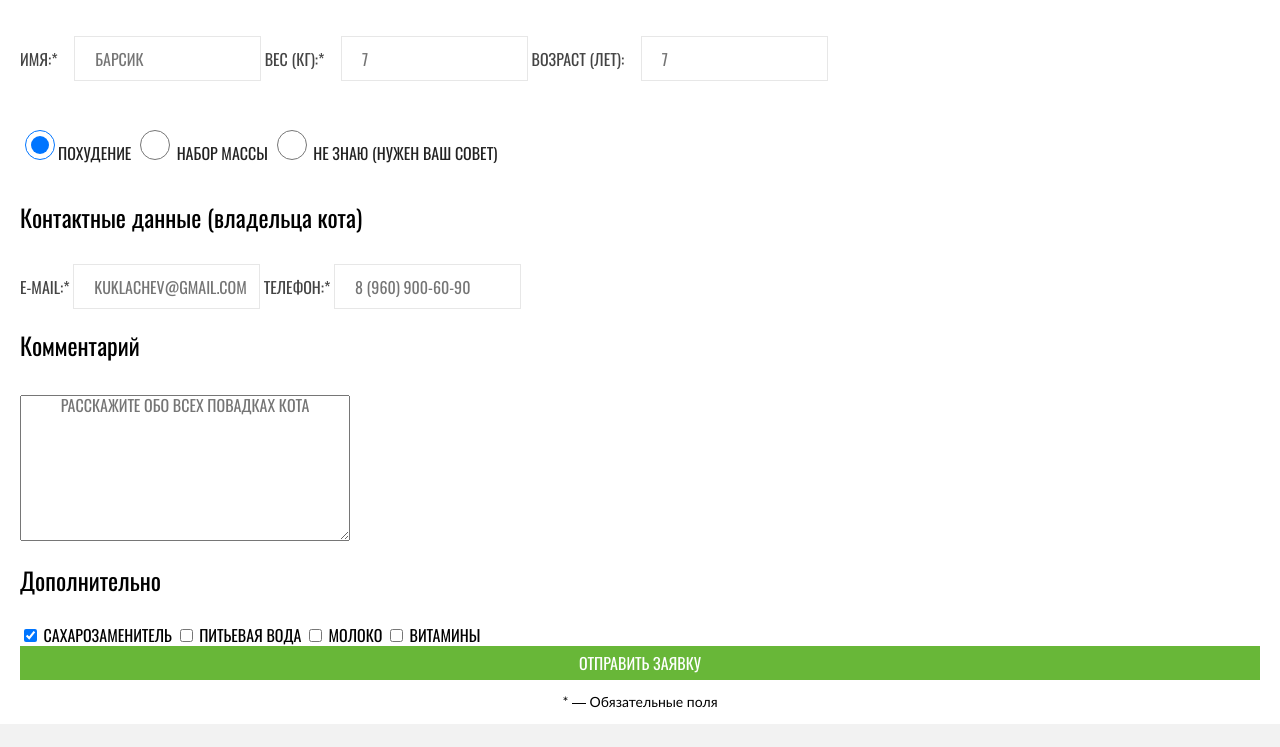
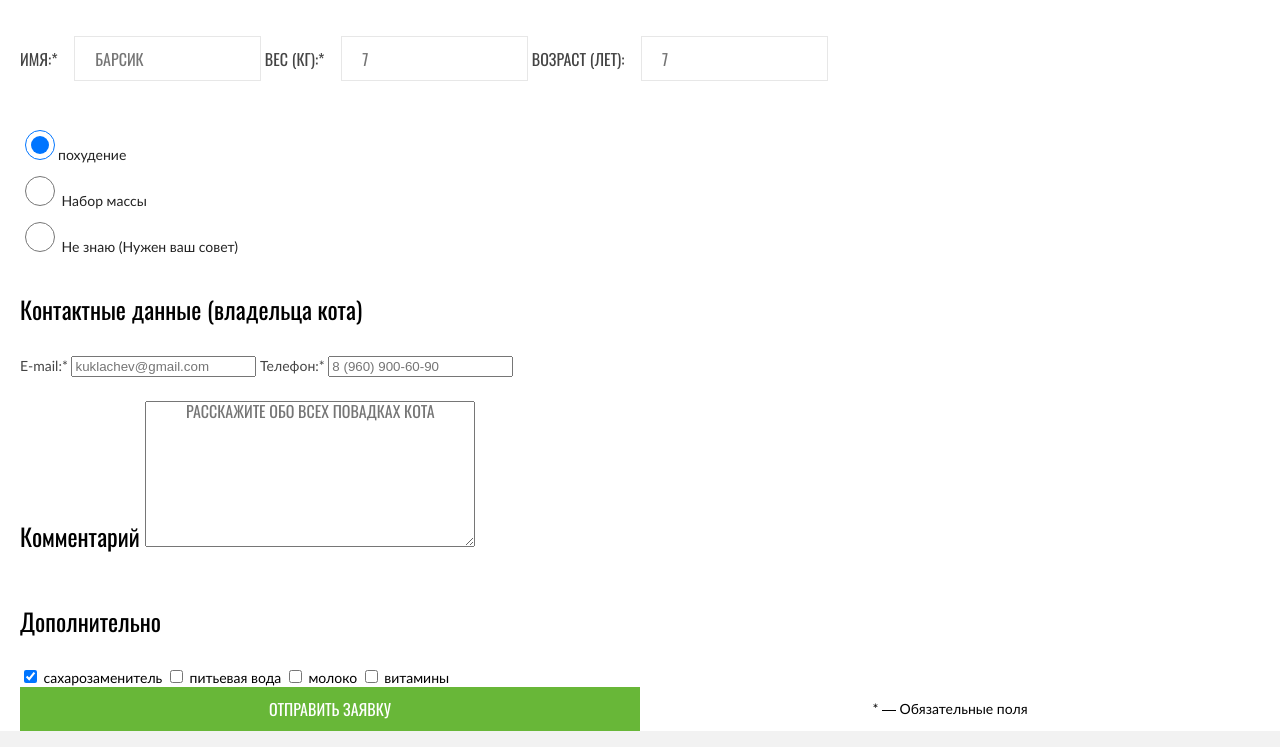
Before and after one commit to htmlacademy-adaptive/2178613-cat-energy-27, a plain HTML site: page 4/form.html in a window 1280 px wide. Shown: the part 204-951 px from the top of the page. Drawn offline with Linux system fonts and the light colour scheme.

Commit message:
:heavy_check_mark: Сборка #4

```diff
--- a/4/css/style.css
+++ b/4/css/style.css
@@ -76,11 +76,6 @@ body {
   flex-direction: column;
 }
 
-@media (min-width: 1440px) {
-  .page__main-header-index {
-    position: absolute;
-  }
-}
 .main-header {
   width: 100%;
   min-height: 65px;
@@ -355,6 +350,9 @@ body {
   .promo {
     min-height: 583px;
     padding: 0 120px;
+    display: grid;
+    grid-template-columns: 500px auto;
+    grid-template-rows: min-content min-content min-content auto auto;
   }
 }
 .promo-desc {
@@ -369,6 +367,8 @@ body {
 @media (min-width: 768px) {
   .promo-desc {
     color: #000000;
+    grid-column: 1/2;
+    grid-row: 2/3;
   }
 }
 .promo-image {
@@ -392,6 +392,8 @@ body {
 @media (min-width: 1440px) {
   .promo-title {
     color: #000000;
+    grid-column: 1/2;
+    grid-row: 1/2;
   }
 }
 .feature {
@@ -795,6 +797,8 @@ body {
 .form__form-radiobutton {
   margin: 0;
   grid-column: 1/-1;
+  display: flex;
+  flex-direction: column;
 }
 
 .form__form-contacts {
@@ -826,6 +830,15 @@ body {
   color: #000000;
 }
 
+@media (min-width: 768px) {
+  .form__button {
+    grid-column: 1/3;
+  }
+
+  .form__desc-form {
+    grid-column: 3/5;
+  }
+}
 @media (min-width: 1440px) {
   .form__form-stats {
     grid-column: span 2;
@@ -849,25 +862,22 @@ body {
 }
 
 .form-stats__form-field {
-  margin-left: 13px;
-  margin-bottom: 14px;
-  right: 0;
-}
-
-.form-label {
+  height: 45px;
+  border: 1px solid #e7e7e7;
+  padding: 14px 0 13px 20px;
+  box-sizing: border-box;
   font-family: "oswald", sans-serif;
   font-weight: 400;
   font-size: 16px;
   line-height: 18px;
   text-transform: uppercase;
   color: #444444;
+  margin-left: 13px;
+  margin-bottom: 14px;
+  right: 0;
 }
 
-.form-field {
-  height: 45px;
-  border: 1px solid #e7e7e7;
-  padding: 14px 0 13px 20px;
-  box-sizing: border-box;
+.form-stats__form-label {
   font-family: "oswald", sans-serif;
   font-weight: 400;
   font-size: 16px;
@@ -883,17 +893,14 @@ body {
 
 .form-radiobutton__radiobutton {
   margin-bottom: 13px;
+  width: 30px;
+  height: 30px;
+  border-radius: 50%;
+  display: inline-block;
 }
 
 .form-radiobutton__form-label {
   color: #222222;
-}
-
-.radiobutton {
-  width: 30px;
-  height: 30px;
-  border-radius: 50%;
-  display: inline-block;
 }
 
 .form-contacts {
--- a/4/form.html
+++ b/4/form.html
@@ -53,25 +53,26 @@
         программу питания для вашего кота</h2>
       <!-- form-stats -->
       <fieldset class="form__form-stats form-stats">
-        <label class="form-stats__form-label form-label" for="name">ИМЯ:*</label>
-        <input class="form-stats__form-field form-field" type="text" name="name" id="name" placeholder="БАРСИК"
-          required>
-        <label class="form-stats__form-label form-label" for="weight">ВЕС (КГ):*</label>
-        <input class="form-stats__form-field form-field" type="text" name="weight" id="weight" placeholder="7" required>
-        <label class="form-stats__form-label form-label" for="age">ВОЗРАСТ (ЛЕТ):</label>
-        <input class="form-stats__form-field form-field" type="text" name="age" id="age" placeholder="7">
+        <label class="form-stats__form-label">ИМЯ:*
+          <input class="form-stats__form-field" type="text" name="name" placeholder="БАРСИК" required>
+        </label>
+        <label class="form-stats__form-label">ВЕС (КГ):*
+          <input class="form-stats__form-field" type="text" name="weight" placeholder="7" required>
+        </label>
+        <label class="form-stats__form-label">ВОЗРАСТ (ЛЕТ):
+          <input class="form-stats__form-field" type="text" name="age" placeholder="7">
+        </label>
       </fieldset>
       <!-- form-radiobutton -->
       <fieldset class="form__form-radiobutton form-radiobutton">
-        <label class="form-radiobutton__form-label form-label">
-          <input class="form-radiobutton__radiobutton radiobutton" type="radio" name="type-of-service" value="get-slim"
+        <label class="form-radiobutton__form-label">
+          <input class="form-radiobutton__radiobutton" type="radio" name="type-of-service" value="get-slim"
             checked>похудение</label>
-        <label class="form-radiobutton__form-label form-label">
-          <input class="form-radiobutton__radiobutton radiobutton" type="radio" name="type-of-service"
-            value="get-weight">
+        <label class="form-radiobutton__form-label">
+          <input class="form-radiobutton__radiobutton" type="radio" name="type-of-service" value="get-weight">
           Набор массы</label>
-        <label class="form-radiobutton__form-label form-label">
-          <input class="form-radiobutton__radiobutton radiobutton" type="radio" name="type-of-service" value="advice">
+        <label class="form-radiobutton__form-label">
+          <input class="form-radiobutton__radiobutton" type="radio" name="type-of-service" value="advice">
           Не знаю (Нужен ваш
           совет)</label>
       </fieldset>
@@ -79,32 +80,41 @@
       <fieldset class="form__form-contacts form-contacts">
         <legend class="form-contacts__form-legend form-legend">Контактные данные
           (владельца кота)</legend>
-        <label class="form-contacts__form-label form-label" for="form-email">E-mail:*</label>
-        <input class="form-contacts__form-field form-field" type="email" name="form-email" id="form-email"
-          placeholder="kuklachev@gmail.com" required>
-        <label class="form-contacts__form-label form-label form-label--contacts" for="form-tel">Телефон:*</label>
-        <input class="form-contacts__form-field form-field form-field--tel" type="tel" name="form-tel" id="form-tel"
-          placeholder="8 (960) 900-60-90" required>
+        <label class="form-contacts__form-label">E-mail:*
+          <input class="form-contacts__form-field" type="email" name="form-email" placeholder="kuklachev@gmail.com"
+            required>
+        </label>
+        <label class="form-contacts__form-label form-contacts__form-label--contacts">Телефон:*
+          <input class="form-contacts__form-field form-contacts__form-field--tel" type="tel" name="form-tel"
+            placeholder="8 (960) 900-60-90" required>
+        </label>
       </fieldset>
       <!-- form-comment -->
       <div class="form__form-comment form-comment">
-        <label class="form-comment__form-legend form-legend" for="form-comment">Комментарий</label>
-        <textarea class="form-comment__field" name="form-comment" id="form-comment" cols="42" rows="8"
-          placeholder="Расскажите обо всех повадках кота"></textarea>
+        <label class="form-comment__form-legend form-legend">Комментарий
+          <textarea class="form-comment__field" name="form-comment" cols="42" rows="8"
+            placeholder="Расскажите обо всех повадках кота"></textarea>
+        </label>
       </div>
       <!-- form-checkbox -->
       <fieldset class="form__form-checkbox form-checkbox">
         <legend class="form-checkbox__form-legend form-legend">Дополнительно</legend>
-        <input class="form-checkbox__checkbox-window checkbox-window" type="checkbox" name="sweetener" id="sweetener"
-          checked>
-        <label class="form-checkbox__form-label form-label" for="sweetener">сахарозаменитель</label>
-        <input class="form-checkbox__checkbox-window checkbox-window" type="checkbox" name="drinking-water"
-          id="drinking-water">
-        <label class="form-checkbox__form-label form-label" for="drinking-water">питьевая вода</label>
-        <input class="form-checkbox__checkbox-window checkbox-window" type="checkbox" name="milk" id="milk">
-        <label class="form-checkbox__form-label form-label" for="milk">молоко</label>
-        <input class="form-checkbox__checkbox-window checkbox-window" type="checkbox" name="vitamins" id="vitamins">
-        <label class="form-checkbox__form-label form-label" for="vitamins">витамины</label>
+        <label class="form-checkbox__form-label">
+          <input class="form-checkbox__checkbox-window" type="checkbox" name="sweetener" checked>
+          сахарозаменитель
+        </label>
+        <label class="form-checkbox__form-label">
+          <input class="form-checkbox__checkbox-window" type="checkbox" name="drinking-water">
+          питьевая вода
+        </label>
+        <label class="form-checkbox__form-label">
+          <input class="form-checkbox__checkbox-window" type="checkbox" name="milk">
+          молоко
+        </label>
+        <label class="form-checkbox__form-label">
+          <input class="form-checkbox__checkbox-window" type="checkbox" name="vitamins">
+          витамины
+        </label>
       </fieldset>
       <!-- button -->
       <button class="form__button button" type="button">отправить заявку</button>
```
Also changed, not shown: 1 other file.
